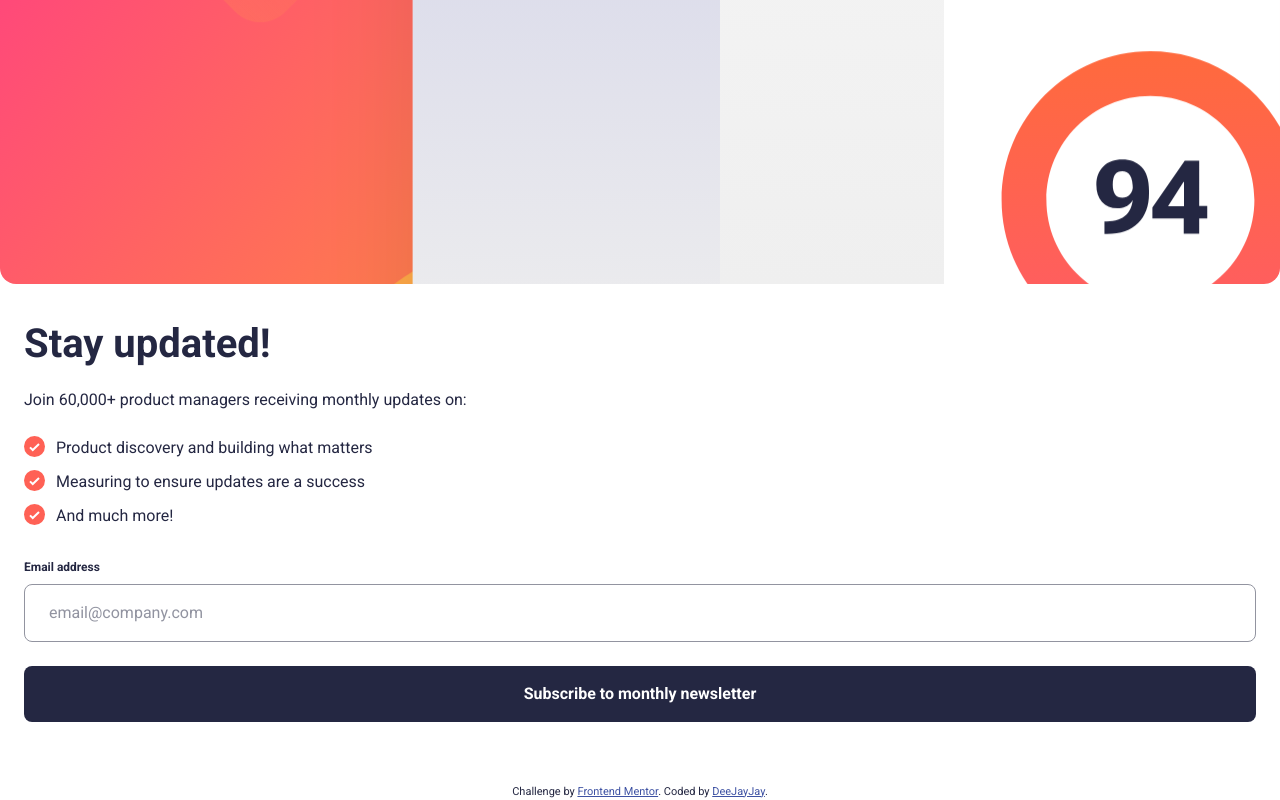
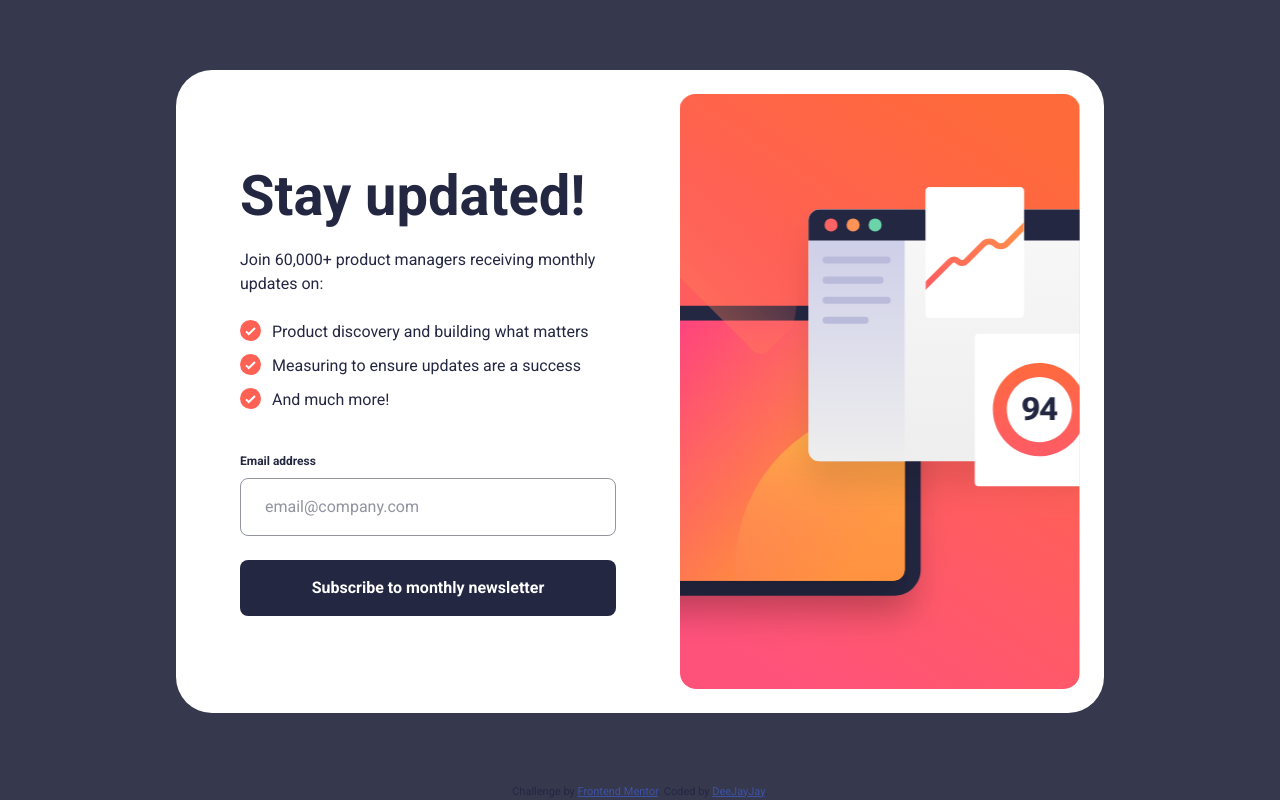
Before and after one commit to deejayjay/fem-newsletter-sign-up, a Vue app: page / in a window 1280 px wide. Built offline with nearby package versions, Linux system fonts and the light colour scheme.

Commit message:
Completes the desktop layout

```diff
--- a/src/App.vue
+++ b/src/App.vue
@@ -53,4 +53,21 @@ export default {
 .main {
   flex: 1;
 }
+
+.attribution {
+  background-color: var(--color-white);
+  transition: background-color 0.3s ease-in-out;
+}
+
+@media only screen and (width >= 1024px) {
+  .main {
+    display: flex;
+    justify-content: center;
+    align-items: center;
+  }
+
+  .attribution {
+    background-color: var(--color-charcoal-grey);
+  }
+}
 </style>
--- a/src/assets/css/base.css
+++ b/src/assets/css/base.css
@@ -57,6 +57,7 @@ ol {
 
 :root {
   --color-primary: hsl(4, 100%, 67%);
+  --color-primary-15: hsl(4, 100%, 67%, 0.15);
   --color-dark-navy: hsl(234, 29%, 20%);
   --color-dark-navy-50: hsla(234, 29%, 20%, 0.5);
   --color-charcoal-grey: hsl(235, 18%, 26%);
--- a/src/assets/css/main.css
+++ b/src/assets/css/main.css
@@ -1,11 +1,12 @@
-@import url('https://fonts.googleapis.com/css2?family=Roboto:wght@400;700&display=swap');
+@import url("https://fonts.googleapis.com/css2?family=Roboto:wght@400;700&display=swap");
 
-@import './base.css';
+@import "./base.css";
 
 body {
-  font-family: 'Roboto', sans-serif;
+  font-family: "Roboto", sans-serif;
   font-size: 1.6rem;
   color: var(--color-dark-navy);
+  background-color: var(--color-charcoal-grey);
 }
 
 .attribution {
@@ -22,18 +23,25 @@ body {
   width: 100%;
   border: none;
   border-radius: 8px;
-  background-color: var(--color-dark-navy);
+  background: var(--color-dark-navy);
   color: var(--color-white);
   font-weight: 700;
   padding: 1.6rem 2.4rem;
+  outline: 2px solid transparent;
+  transition: background 0.25s ease-in-out, outline-color 0.25s ease-in-out;
 }
 
 .btn:hover {
   cursor: pointer;
+  background: var(--color-primary);
+}
+
+.btn:focus {
+  outline-color: var(--color-dark-navy-50);
 }
 
 .title {
-  font-size: 4rem;
+  font-size: clamp(4rem, 5vw, 5.6rem);
   font-weight: 700;
   line-height: 1;
   margin-bottom: 2.4rem;
--- a/src/components/Confirmation.vue
+++ b/src/components/Confirmation.vue
@@ -4,7 +4,7 @@
     <section class="content">
       <div class="content__text">
         <h1 class="title">Thanks for subscribing!</h1>
-        <p>
+        <p class="content__message">
           A confirmation email has been sent to <strong class="strong">{{ email }}</strong>.
           Please open it and click the button inside to confirm your subscription.
         </p>
@@ -37,6 +37,7 @@ export default {
 .wrapper {
   padding: 4rem 2.4rem;
   height: 100%;
+  background-color: var(--color-white);
 }
 
 .content {
@@ -63,4 +64,22 @@ export default {
 .strong {
   font-weight: 700;
 }
+
+@media only screen and (width >= 1024px) {
+  .wrapper {
+    width: 100%;
+    max-width: 50.4rem;
+    height: initial;
+    border-radius: 3.6rem;
+    padding: 4.8rem 6.4rem 6.4rem;
+  }
+
+  .content {
+    padding-top: 10.4rem;
+  }
+
+  .content__message {
+    margin-bottom: 4rem;
+  }
+}
 </style>
--- a/src/components/SignUpForm.vue
+++ b/src/components/SignUpForm.vue
@@ -1,43 +1,78 @@
 <template>
+  <div class="wrapper">
     <div class="banner">
     </div>
     <!-- Sign-up form start -->
-  <form class="form" @submit.prevent="handleSubmit">
+    <form class="form" @submit.prevent="handleSubmit" :novalidate="true">
       <h1 class="title">Stay updated!</h1>
       <p>
         Join 60,000+ product managers receiving monthly updates on:
+      </p>
       <ul class="list">
         <li class="list__item">Product discovery and building what matters</li>
         <li class="list__item">Measuring to ensure updates are a success</li>
         <li class="list__item">And much more!</li>
       </ul>
-    </p>
       <div class="form__field">
+        <div class="form__label-container">
           <label for="email" class="form__label">Email address</label>
-      <input type="email" class="form__control" name="email" id="email" placeholder="email@company.com" v-model="email">
+          <p class="error" v-if="!isValidEmail" id="email-error" role="alert">{{ errorMessage }}</p>
+        </div>
+        <input type="email" class="form__control" :class="{invalid: !isValidEmail}" name="email" id="email" placeholder="email@company.com" v-model="email" aria-describedby="email-error">
       </div>
 
       <button type="submit" class="btn btn-submit">Subscribe to monthly newsletter</button>
     </form>
     <!-- Sign-up form end -->
+  </div>
 </template>
+
 <script>
 export default {
   name: 'SignUpForm',
   emits: ['submit'],
   data() {
     return {
-      email: ''
+      email: '',
+      errorMessage: '',
+      isValidEmail: true
     };
   },
   methods: {
     handleSubmit() {
+      this.validateEmail(this.email);
+      if (this.isValidEmail) {
         this.$emit('submit', this.email);
+      }
+    },
+    validateEmail(userInput) {
+      // Check if userInput is not an empty string or whitespace
+      if (userInput.trim() === '') {
+        this.isValidEmail = false;
+        this.errorMessage = 'Email address is required';
+        return;
+      }
+
+      // Check if userInput is a valid email address
+      const emailRegex = /^[\w.-]+@[a-zA-Z]+\.[a-zA-Z]{2,3}$/;
+      if (!emailRegex.test(userInput)) {
+        this.isValidEmail = false;
+        this.errorMessage = 'Oops, wrong format';
+        return;
+      }
+
+      // Email is valid
+      this.isValidEmail = true;
+      this.errorMessage = '';
     }
   }
 }
 </script>
 <style scoped>
+.wrapper {
+  background-color: var(--color-white);
+  height: 100%;
+}
 .banner {
   background: url('../assets/images/illustration-sign-up-mobile.svg') no-repeat center / cover;
   height: 28.4rem;
@@ -72,31 +107,74 @@ export default {
   margin: 3rem 0 2.4rem;
 }
 
-.form__label,
-.form__control {
-  display: block;
-  width: 100%;
-}
-
-.form__label {
+.form__label-container {
+  display: flex;
+  justify-content: space-between;
   font-size: 1.2rem;
   font-weight: 700;
   margin-bottom: 0.8rem;
 }
 
+.error {
+  color: var(--color-primary);
+}
+
 .form__control {
+  display: block;
+  width: 100%;
   border-radius: 8px;
   border: 1px solid var(--color-grey);
+  outline: 1px solid transparent;
+  background-color: transparent;
   padding: 1.6rem 2.4rem;
+  transition: border-color 0.3s, outline 0.3s, background-color 0.3s;
+}
+
+.form__control:focus-visible {
+  border-color: var(--color-dark-navy);
+  outline-color: var(--color-dark-navy);
 }
 
 .form__control::placeholder {
   color: var(--color-dark-navy-50);
 }
 
-@media only screen and (width >=768px) {
+.form__control.invalid {
+  border-color: var(--color-primary);
+  color: var(--color-primary);
+  background-color: var(--color-primary-15);
+}
+
+@media only screen and (width >= 1024px) {
   .banner {
     background: url('../assets/images/illustration-sign-up-desktop.svg') no-repeat center / cover;
   }
+
+  .wrapper {
+    width: 100%;
+    max-width: 92.8rem;
+    height: initial;
+    border-radius: 36px;
+    overflow: hidden;
+    display: grid;
+    grid-template-columns: 1fr 40rem;
+    gap: 6.4rem;
+    grid-template-areas: 'left right';
+    padding: 2.4rem;
+  }
+
+  .banner {
+    height: 100%;
+    grid-area: right;
+  }
+
+  .form {
+    padding: 7.4rem 0 7.3rem 4rem;
+    grid-area: left;
+  }
+
+  .form__field {
+    margin-top: 4rem;
+  }
 }
 </style>
```
Lines whose indentation alone changed are shown as unchanged.
